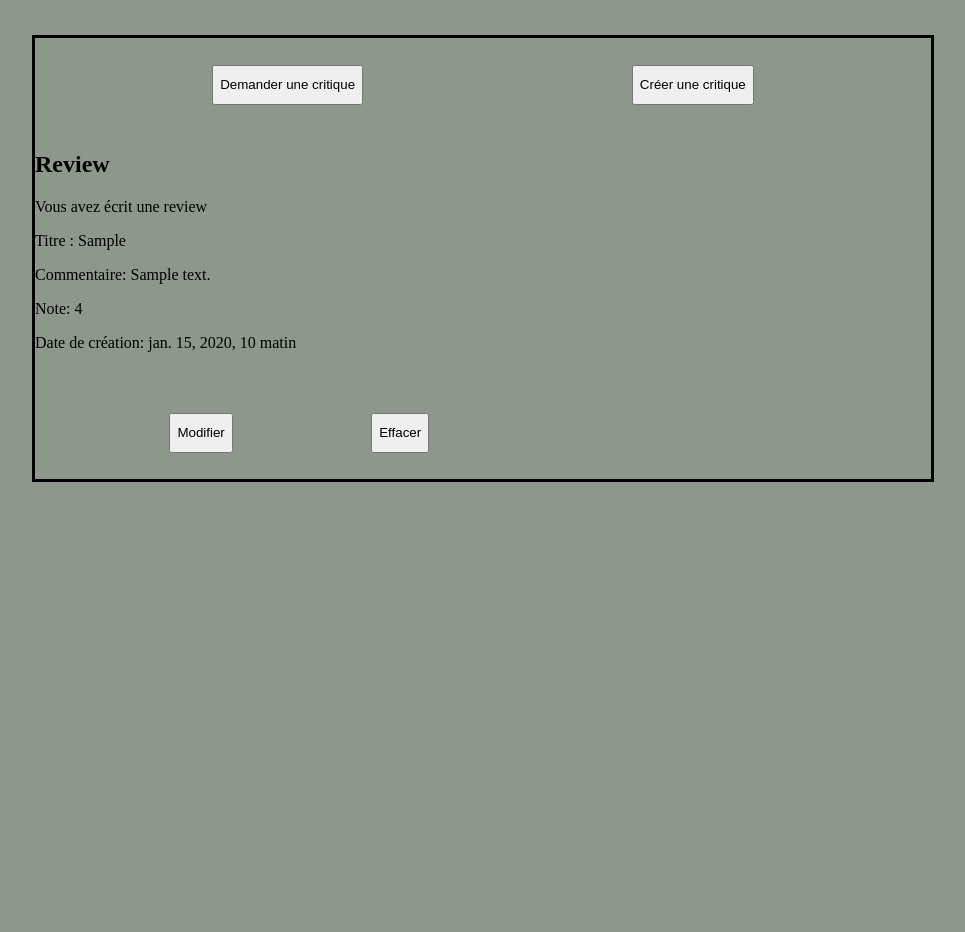
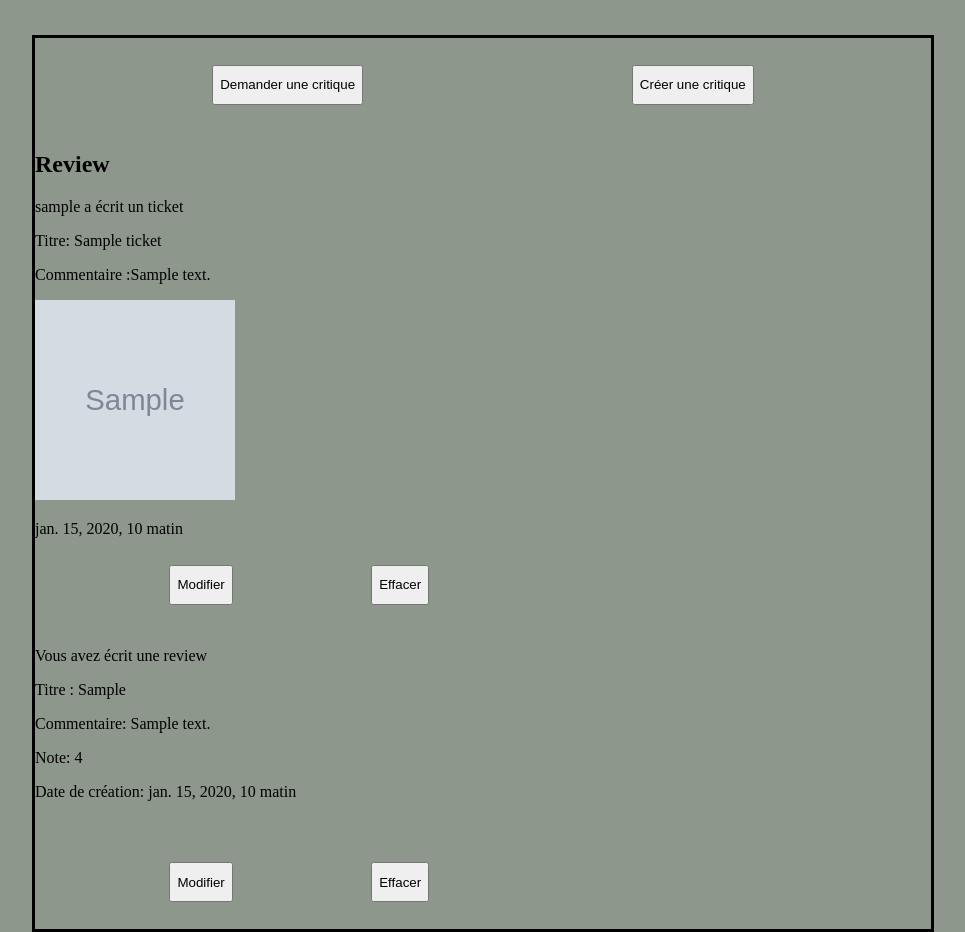
Before and after one commit to mlsc63/LITReview, a Django app: page / in a window 1280 px wide. Shown: the part 148-1080 px from the top of the page, without its empty margins (157-1122 px from the left). Before the commit the page ends 630 px from the top, so only its background shows below. Run offline with Django 3.2, Linux system fonts and the light colour scheme; a user stored in the database is signed in; tables that the repository leaves empty hold one stand-in row (values such as "Sample post"); grey boxes marked "Sample" are stand-in pictures.

```diff
--- a/home/templates/home.html
+++ b/home/templates/home.html
@@ -14,6 +14,8 @@
 
     {% if post.content_type == 'REVIEW' %}
         <h2>Review</h2>
+
+
         {% if user == post.user %}
            <p>Vous avez écrit une review</p>
         {% elif  user != post.user %}
@@ -25,6 +27,7 @@
         <p>Note: {{ post.rating }}</p>
         <p>Date de création: {{ post.time_created }}</p>
         <br>
+
         {% if user == post.user %}
             <button class="buttom buttom2" onclick="window.location.href='{% url 'review:edit_review' post.id %}'"> Modifier </button>
             <button class="buttom buttom2" onclick="window.location.href='{% url 'review:del_review' post.id %}'"> Effacer </button>
@@ -47,14 +50,46 @@
         {% endif %}
         {{ post.time_created }}
         <br>
-        {% if user != post.user %}
-            <button class="buttom buttom2" onclick="window.location.href='{% url 'review:review' %}'"> Créer une critique </button>
-        {% endif %}
+        <button class="buttom buttom2" onclick="window.location.href='{% url 'review:add_review' post.id %}'"> Ajouter une critique </button>
         {% if user == post.user %}
             <button class="buttom buttom2" onclick="window.location.href='{% url 'ticket:edit_ticket' post.id %}'"> Modifier </button>
             <button class="buttom buttom2" onclick="window.location.href='{% url 'ticket:del_ticket' post.id %}'"> Effacer </button>
             <br>
         {% endif %}
+
+
+    {% elif post.content_type == 'REVIEW_TICKET' %}
+        <h2>Review</h2>
+        <p>{{ post.ticket.user }} a écrit un ticket</p>
+        <p> Titre: {{ post.ticket.title}}</p>
+        <p>Commentaire :{{ post.ticket.description }}</p>
+        {% if post.ticket.image %}
+            <p><img src="{{post.ticket.image.url}}"  style="width: 200px; height: 200px;"></p>
+        {% endif %}
+        {{ post.ticket.time_created }}
+        <br>
+        {% if user == post.ticket.user %}
+            <button class="buttom buttom2" onclick="window.location.href='{% url 'ticket:edit_ticket' post.ticket.id %}'"> Modifier </button>
+            <button class="buttom buttom2" onclick="window.location.href='{% url 'ticket:del_ticket' post.ticket.id %}'"> Effacer </button>
+            <br>
+        {% endif %}
+        {% if user == post.user %}
+           <p>Vous avez écrit une review</p>
+        {% elif  user != post.user %}
+           <p>{{ post.user }} a écrit une review</p>
+        {% endif %}
+
+        <p>Titre : {{ post.headline }}</p>
+        <p>Commentaire: {{ post.body }}</p>
+        <p>Note: {{ post.rating }}</p>
+        <p>Date de création: {{ post.time_created }}</p>
+        <br>
+        {% if user == post.user %}
+            <button class="buttom buttom2" onclick="window.location.href='{% url 'review:edit_review' post.id %}'"> Modifier </button>
+            <button class="buttom buttom2" onclick="window.location.href='{% url 'review:del_review' post.id %}'"> Effacer </button>
+            <br>
+        {% endif %}
+
 
 
 
--- a/home/views.py
+++ b/home/views.py
@@ -24,8 +24,14 @@ def home(request):
 
     ticket2 = Ticket.objects.filter(user__in=friend)
     reviews_and_ticket = Review.objects.filter(ticket__in=ticket2)
-    reviews_and_ticket = reviews_and_ticket.annotate(content_type=Value('REVIEW', CharField()))
-    print(reviews_and_ticket)
+
+    for test in reviews_and_ticket:
+        get_ticket = Ticket.objects.filter(id=test.id)
+        print(get_ticket)
+        test = {'ticket': get_ticket}
+        print(test)
+
+    reviews_and_ticket = reviews_and_ticket.annotate(content_type=Value('REVIEW_TICKET', CharField()))
 
     posts = sorted(
         chain(ticket, reviews_and_ticket),
--- a/review/templates/review.html
+++ b/review/templates/review.html
@@ -21,8 +21,9 @@
                {{ ticket.time_created }}
 
                {% if user == ticket.user %}
-	              <button class="buttom buttom2" onclick="window.location.href='{% url 'ticket:edit_ticket' post.id %}'"> Modifier </button>
-                  <button class="buttom buttom2" onclick="window.location.href='{% url 'ticket:del_ticket' post.id %}'"> Effacer </button>
+	              <br>
+	              <button class="buttom buttom2" onclick="window.location.href='{% url 'ticket:edit_ticket' ticket.id %}'"> Modifier </button>
+                  <button class="buttom buttom2" onclick="window.location.href='{% url 'ticket:del_ticket' ticket.id %}'"> Effacer </button>
                   <br>
                {% endif %}
             {% endif %}
--- a/review/views.py
+++ b/review/views.py
@@ -28,7 +28,6 @@ def add_review(request, review_id_edit=False, review_id_del=False, review_id_add
 
     if review_id_add:
         ticket = Ticket.objects.get(id=review_id_add)
-
         form2 = ReviewForm()
         if request.method == 'POST':
             form2 = ReviewForm(request.POST)
```
